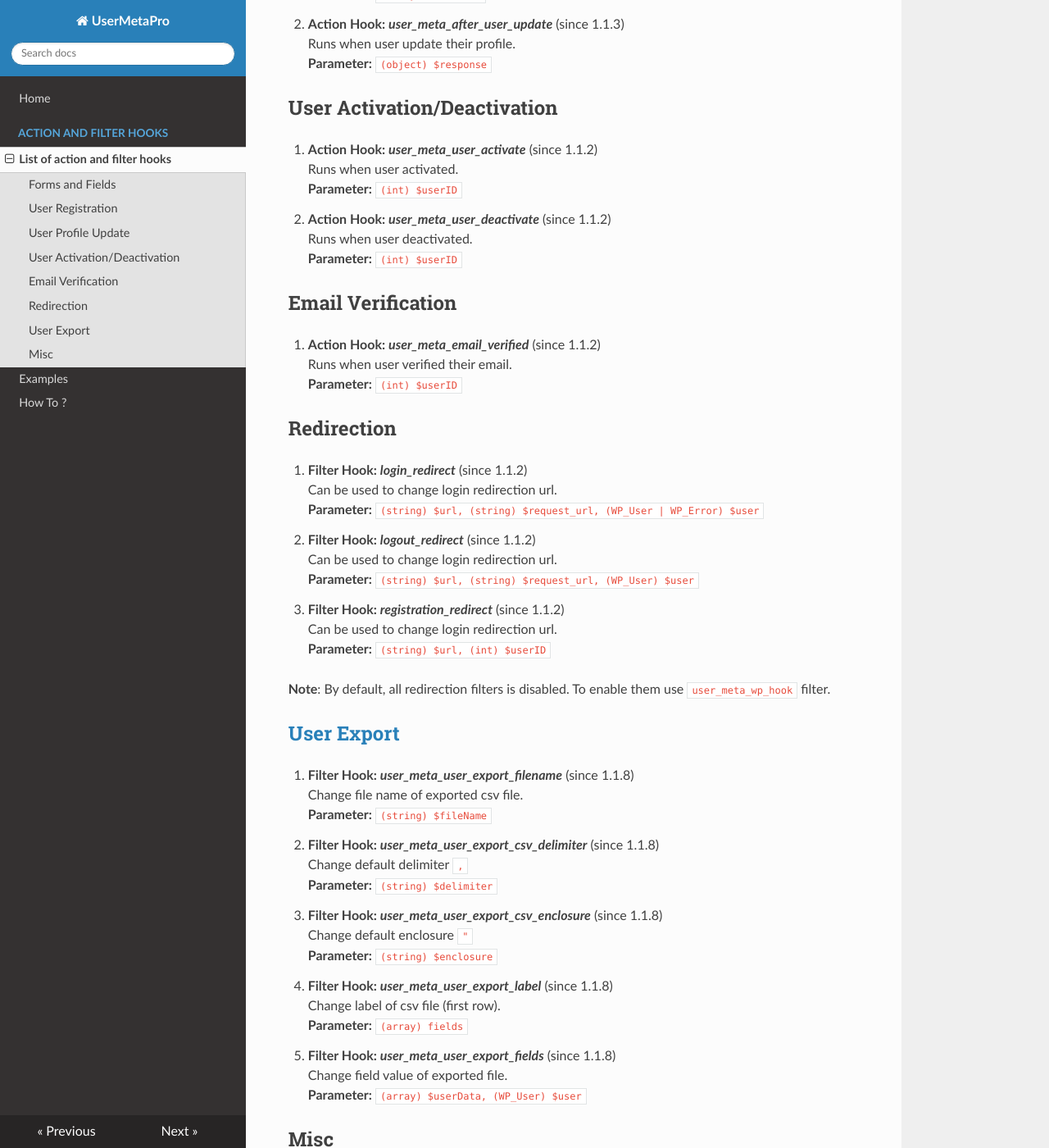
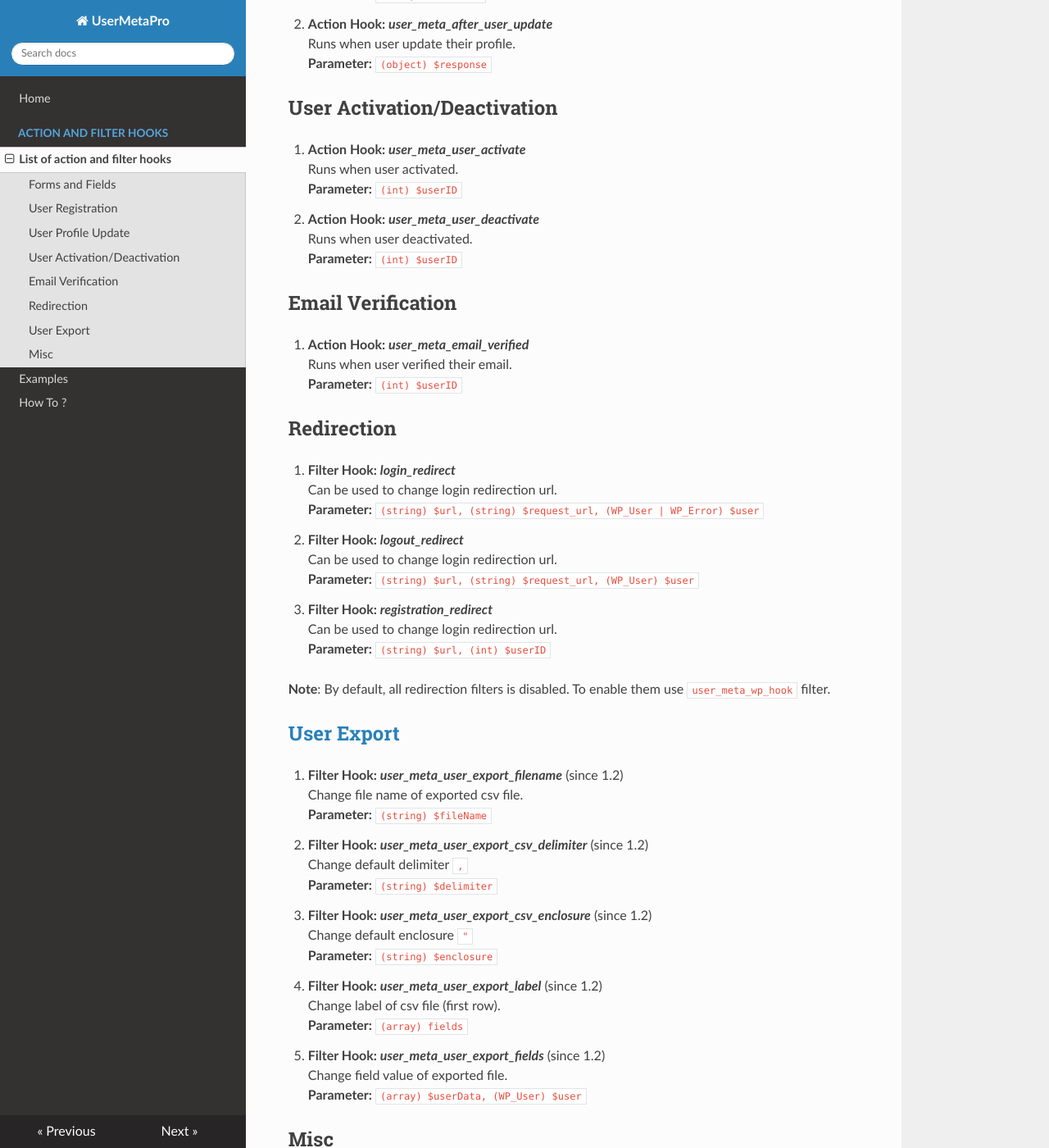
Before and after one commit to UserMetaPro/ump-docs, an MkDocs documentation site: the page built from docs/hooks/list.md, in a window 1280 px wide and 1400 px high, scrolled down 1149 px. Shown: the whole window at 82% size. Built offline with MkDocs 1.6.1, drawn with Linux system fonts in a browser that asks for light colours; nearby versions of some CDN libraries; old or Windows-style settings are respelled for this version of MkDocs; some of the changed text lies outside the part shown.

```diff
--- a/docs/hooks/list.md
+++ b/docs/hooks/list.md
@@ -4,91 +4,91 @@ List of available action and filter hooks supported by [UserMetaPro](http://user
 
 ## Forms and Fields
 
-1. **Action Hook: _user_meta_before_form_** (since 1.1.3)
+1. **Action Hook: _user_meta_before_form_**
 Runs when generating form. Calling just before `<form>` tag.
 **Parameter:** `(string) $formName`
 >
 
-1. **Action Hook: _user_meta_after_form_** (since 1.1.3)
+1. **Action Hook: _user_meta_after_form_**
 Runs when generating form. Calling just after `<form>` tag.
 **Parameter:** `(string) $formName`
 >
 
-1. **Filter Hook: _user_meta_form_config_** (since 1.1.3)
+1. **Filter Hook: _user_meta_form_config_**
 Can be modify forms data by calling this filter hook.
 **Parameter:** `(array) $formData, (string) $formName`
 >
 
 1. **Filter Hook:
-_[user_meta_field_config](../hooks/examples.md#user_meta_field_config-filter)_** (since 1.1.3)
+_[user_meta_field_config](../hooks/examples.md#user_meta_field_config-filter)_**
 Can be modify fields data by calling this filter hook.
  **Parameter:** `(array) $formData, (int) $fieldID, (string) $formName`
  >
 
-1. **Filter Hook: _user_meta_field_display_** (since 1.1.3)
+1. **Filter Hook: _user_meta_field_display_**
 Applied to field html before browser output.
  **Parameter:** `(string) $html, (int) $fieldID, (string) $formName, (array) $formData`
  >
 
-1. **Filter Hook: _user_meta_form_display_** (since 1.1.3)
+1. **Filter Hook: _user_meta_form_display_**
 Applied to form html before browser output.
  **Parameter:** `(string) $html, (string) $formName, (array) $formData`
 
 ## [User Registration](../hooks/examples.md#user-registration)
 
-1. **Fliter Hook: _user_meta_pre_user_register_** (since 1.1.2)
+1. **Fliter Hook: _user_meta_pre_user_register_**
 This filter can be used to modify user data before user registration.
 **Parameter:** `(array) $userData`
 >
 
-1. **Action Hook: _user_meta_after_user_register_** (since 1.1.2)
+1. **Action Hook: _user_meta_after_user_register_**
 This action will run immediately after user registration.
 **Parameter:** `(object) $response`
 >
 
 ## User Profile Update
 
-1. **Fliter Hook: _user_meta_pre_user_update_** (since 1.1.3)
+1. **Fliter Hook: _user_meta_pre_user_update_**
 This filter can be used to modify user data before user profile update.
  **Parameter:** `(array) $userData`
  >
 
-1. **Action Hook: _user_meta_after_user_update_** (since 1.1.3)
+1. **Action Hook: _user_meta_after_user_update_**
 Runs when user update their profile.
  **Parameter:** `(object) $response`
  >
 
 ## User Activation/Deactivation
 
-1. **Action Hook: _user_meta_user_activate_** (since 1.1.2)
+1. **Action Hook: _user_meta_user_activate_**
 Runs when user activated.
  **Parameter:** `(int) $userID`
  >
 
-1. **Action Hook: _user_meta_user_deactivate_** (since 1.1.2)
+1. **Action Hook: _user_meta_user_deactivate_**
 Runs when user deactivated.
  **Parameter:** `(int) $userID`
  >
 
 ## Email Verification
 
-1. **Action Hook: _user_meta_email_verified_** (since 1.1.2)
+1. **Action Hook: _user_meta_email_verified_**
 Runs when user verified their email.
  **Parameter:** `(int) $userID`
 
 ## Redirection
 
-1. **Filter Hook: _login_redirect_** (since 1.1.2)
+1. **Filter Hook: _login_redirect_**
 Can be used to change login redirection url.
  **Parameter:** `(string) $url, (string) $request_url, (WP_User | WP_Error) $user`
 >
 
-1. **Filter Hook: _logout_redirect_** (since 1.1.2)
+1. **Filter Hook: _logout_redirect_**
 Can be used to change login redirection url.
  **Parameter:** `(string) $url, (string) $request_url, (WP_User) $user`
 >
 
-1. **Filter Hook: _registration_redirect_** (since 1.1.2)
+1. **Filter Hook: _registration_redirect_**
 Can be used to change login redirection url.
  **Parameter:** `(string) $url, (int) $userID`
 
@@ -96,34 +96,34 @@ Can be used to change login redirection url.
 
 ## [User Export](../hooks/examples.md#user-export)
 
-1. **Filter Hook: _user_meta_user_export_filename_** (since 1.1.8)
+1. **Filter Hook: _user_meta_user_export_filename_** (since 1.2)
 Change file name of exported csv file.
 **Parameter:** `(string) $fileName`
 >
 
-1. **Filter Hook: _user_meta_user_export_csv_delimiter_** (since 1.1.8)
+1. **Filter Hook: _user_meta_user_export_csv_delimiter_** (since 1.2)
 Change default delimiter `,`
 **Parameter:** `(string) $delimiter`
 >
 
-1. **Filter Hook: _user_meta_user_export_csv_enclosure_** (since 1.1.8)
+1. **Filter Hook: _user_meta_user_export_csv_enclosure_** (since 1.2)
 Change default enclosure `"`
 **Parameter:** `(string) $enclosure`
 >
 
-1. **Filter Hook: _user_meta_user_export_label_** (since 1.1.8)
+1. **Filter Hook: _user_meta_user_export_label_** (since 1.2)
 Change label of csv file (first row).
 **Parameter:** `(array) fields`
 >
 
-1. **Filter Hook: _user_meta_user_export_fields_** (since 1.1.8)
+1. **Filter Hook: _user_meta_user_export_fields_** (since 1.2)
 Change field value of exported file.
 **Parameter:** `(array) $userData, (WP_User) $user`
 
 
 ## Misc
 
-1. **Filter Hook: _user_meta_msg_** (since 1.1.3)
+1. **Filter Hook: _user_meta_msg_**
 Message text can be changed by this filter.
 **Parameter:** `(string) $message, (string) $key`
 >
```
Also changed, not shown: docs/hooks/examples.md (+7 -5 lines), docs/howto/index.md (+1 -1 lines), docs/index.md (+8 -4 lines).
